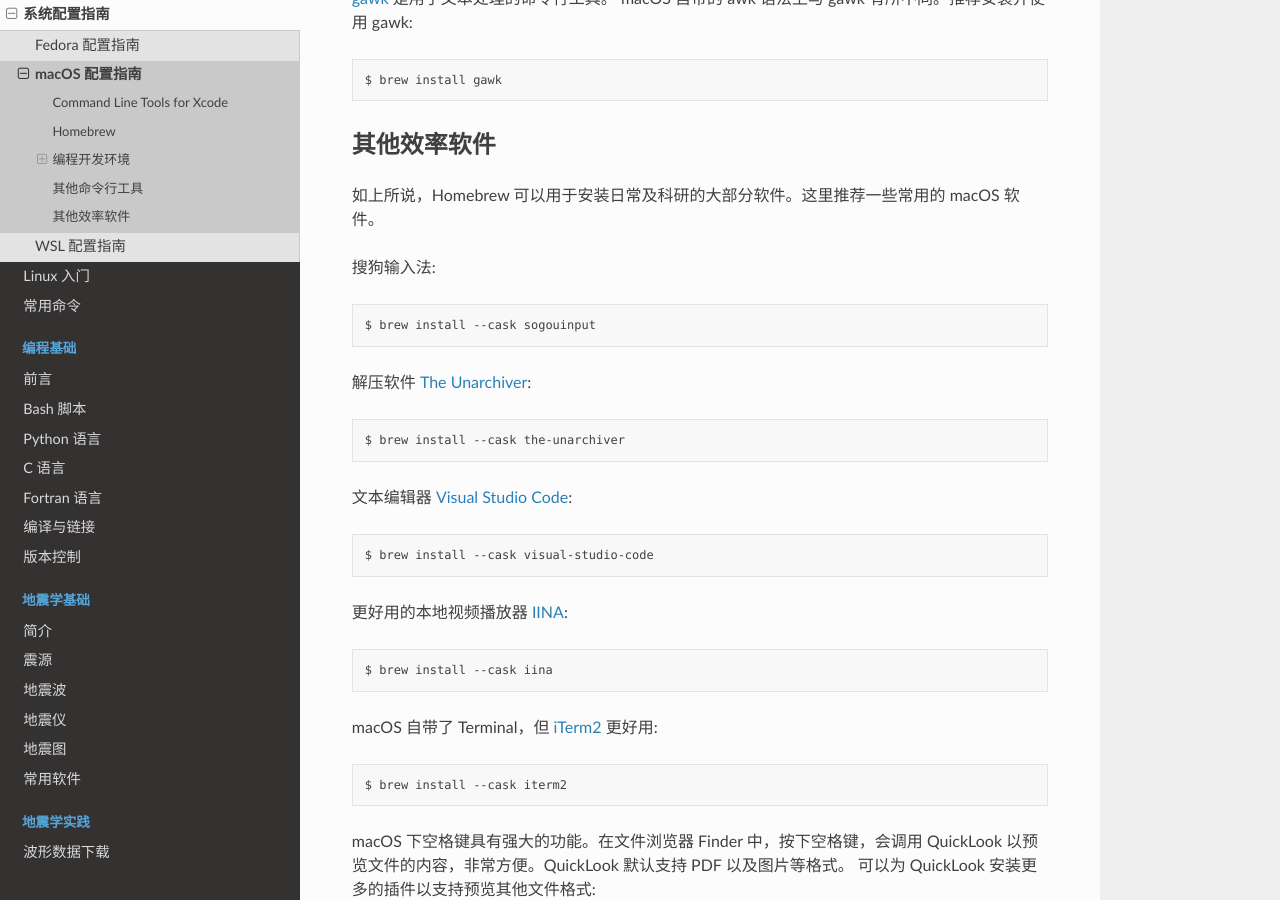
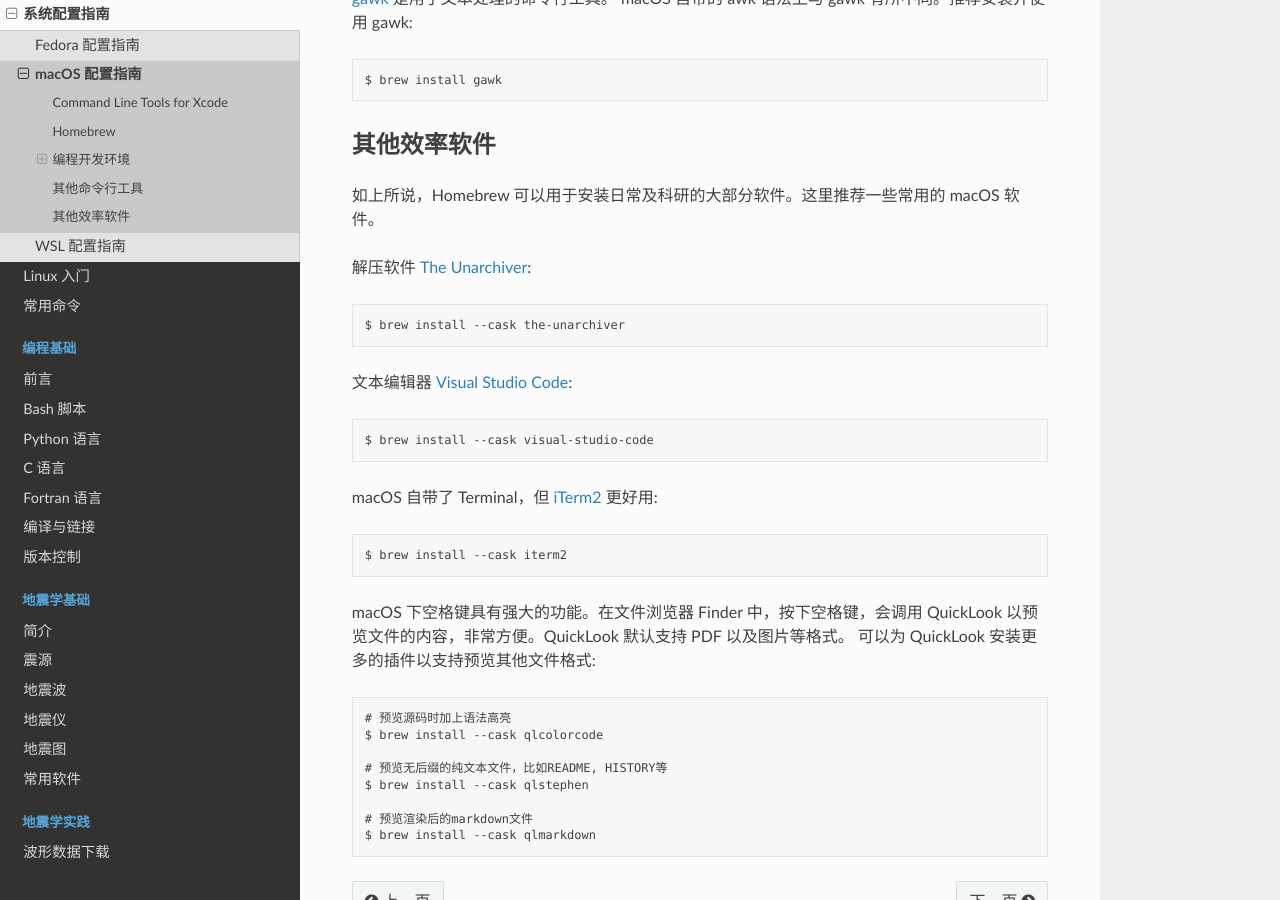
Before and after one commit to seismo-learn/seismology101, a Sphinx documentation site: the page built from source/computer/macos-setup.rst, in a window 1280 px wide and 900 px high, scrolled down 2769 px. Built offline with Sphinx 7.4.7 and the Read the Docs theme 2.0.0, drawn with Linux system fonts in a browser that asks for light colours.

Commit message:
Remove more software

```diff
--- a/source/computer/macos-setup.rst
+++ b/source/computer/macos-setup.rst
@@ -132,10 +132,6 @@ macOS 自带的 awk 语法上与 gawk 有所不同。推荐安装并使用 gawk:
 
 如上所说，Homebrew 可以用于安装日常及科研的大部分软件。这里推荐一些常用的 macOS 软件。
 
-搜狗输入法::
-
-    $ brew install --cask sogouinput
-
 解压软件 `The Unarchiver <https://theunarchiver.com/>`__::
 
     $ brew install --cask the-unarchiver
@@ -143,10 +139,6 @@ macOS 自带的 awk 语法上与 gawk 有所不同。推荐安装并使用 gawk:
 文本编辑器 `Visual Studio Code <https://code.visualstudio.com/>`__::
 
     $ brew install --cask visual-studio-code
-
-更好用的本地视频播放器 `IINA <https://iina.io/>`__::
-
-    $ brew install --cask iina
 
 macOS 自带了 Terminal，但 `iTerm2 <https://iterm2.com/>`__ 更好用::
 
```
